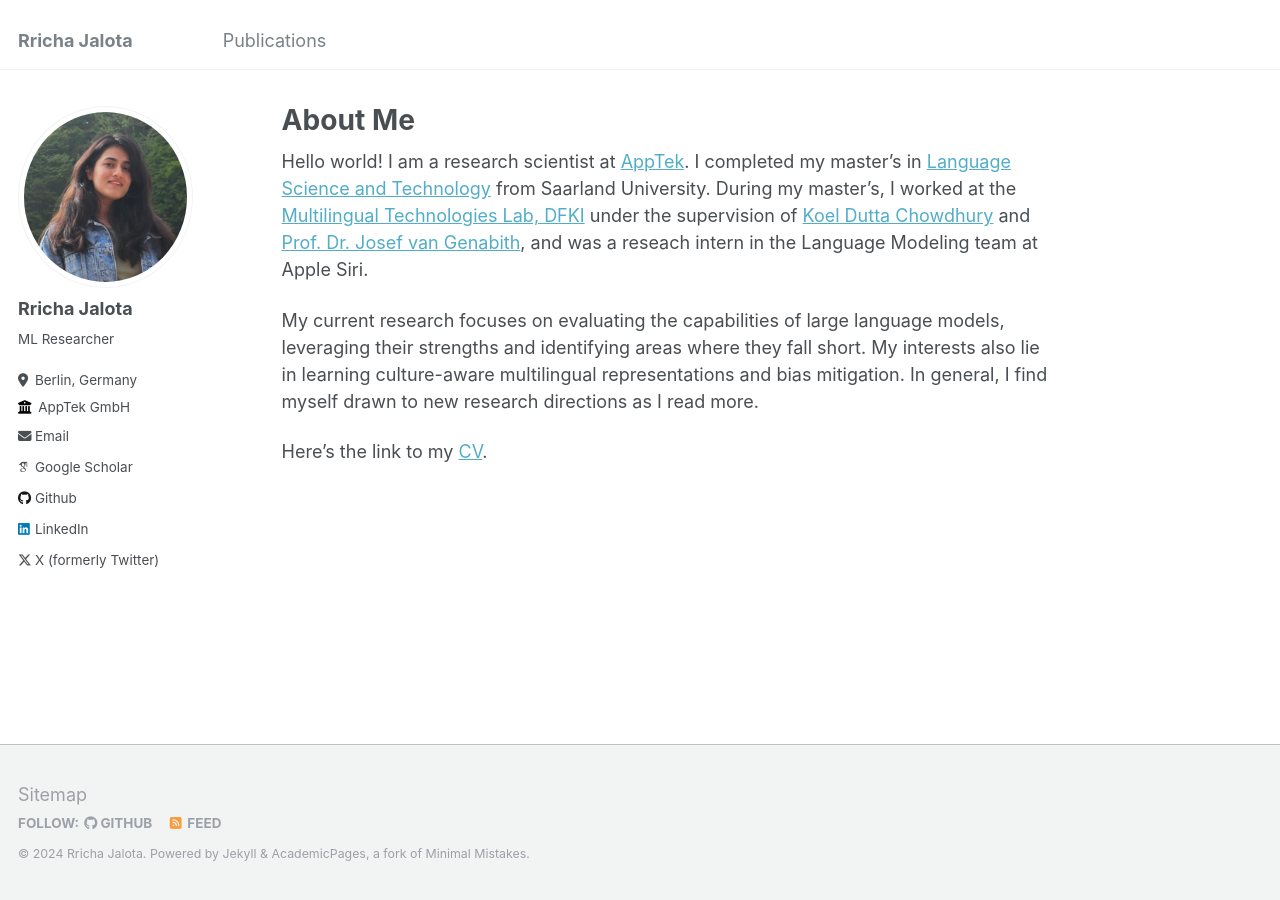
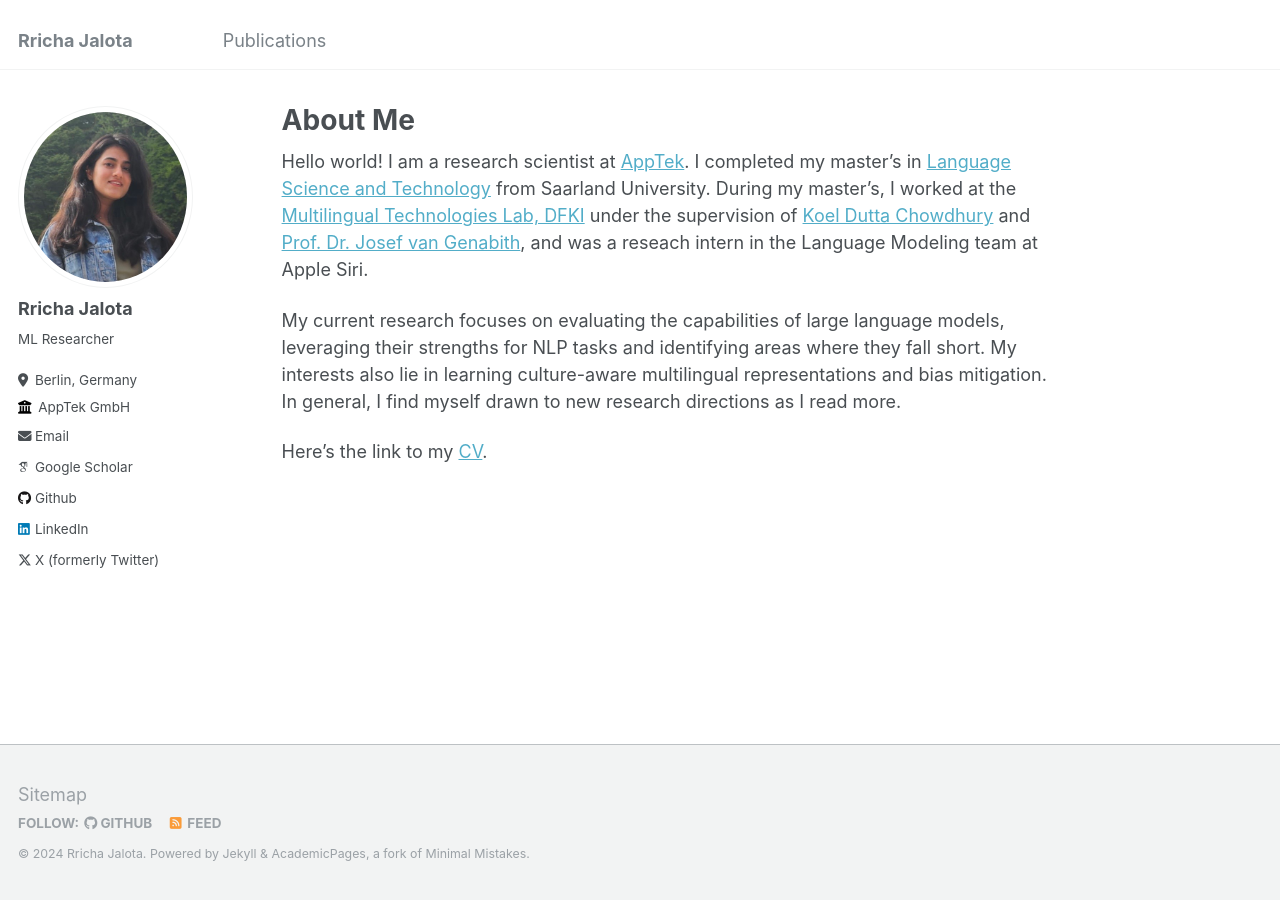
Before and after one commit to rrichajalota/rrichajalota.github.io, a Jekyll site: the page built from _pages/about.md, in a window 1280 px wide. Built offline with Jekyll 4.4.1, drawn with Linux system fonts in a browser that asks for light colours; some web fonts are replaced.

Commit message:
Update about.md

```diff
--- a/_pages/about.md
+++ b/_pages/about.md
@@ -9,6 +9,6 @@
 
 Hello world! I am a research scientist at [AppTek](https://www.apptek.com). I completed my master's in [Language Science and Technology](https://www.uni-saarland.de/en/department/lst/research.html) from Saarland University. During my master's, I worked at the [Multilingual Technologies Lab, DFKI](https://www.dfki.de/en/web/research/research-departments/multilinguality-and-language-technology) under the supervision of [Koel Dutta Chowdhury](https://www.uni-saarland.de/lehrstuhl/genabith/mitarbeiter/koel-dutta-chowdhury.html) and [Prof. Dr. Josef van Genabith](https://www.uni-saarland.de/lehrstuhl/genabith.html), and was a reseach intern in the Language Modeling team at Apple Siri.
 
-My current research focuses on evaluating the capabilities of large language models, leveraging their strengths and identifying areas where they fall short. My interests also lie in learning culture-aware multilingual representations and bias mitigation. In general, I find myself drawn to new research directions as I read more.
+My current research focuses on evaluating the capabilities of large language models, leveraging their strengths for NLP tasks and identifying areas where they fall short. My interests also lie in learning culture-aware multilingual representations and bias mitigation. In general, I find myself drawn to new research directions as I read more.
 
 Here's the link to my [CV](https://rrichajalota.github.io/files/Rricha_Jalota_CV.pdf).
```
